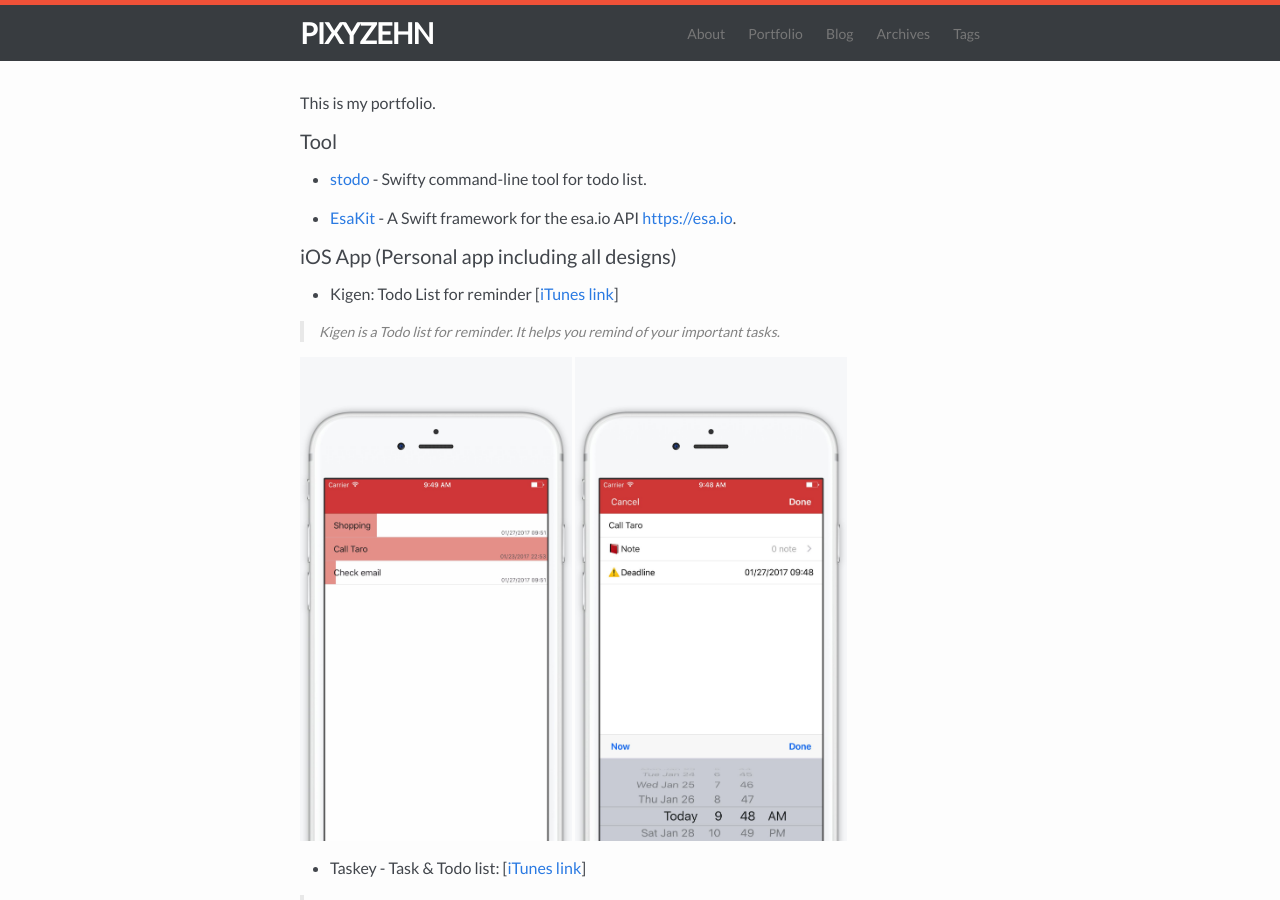
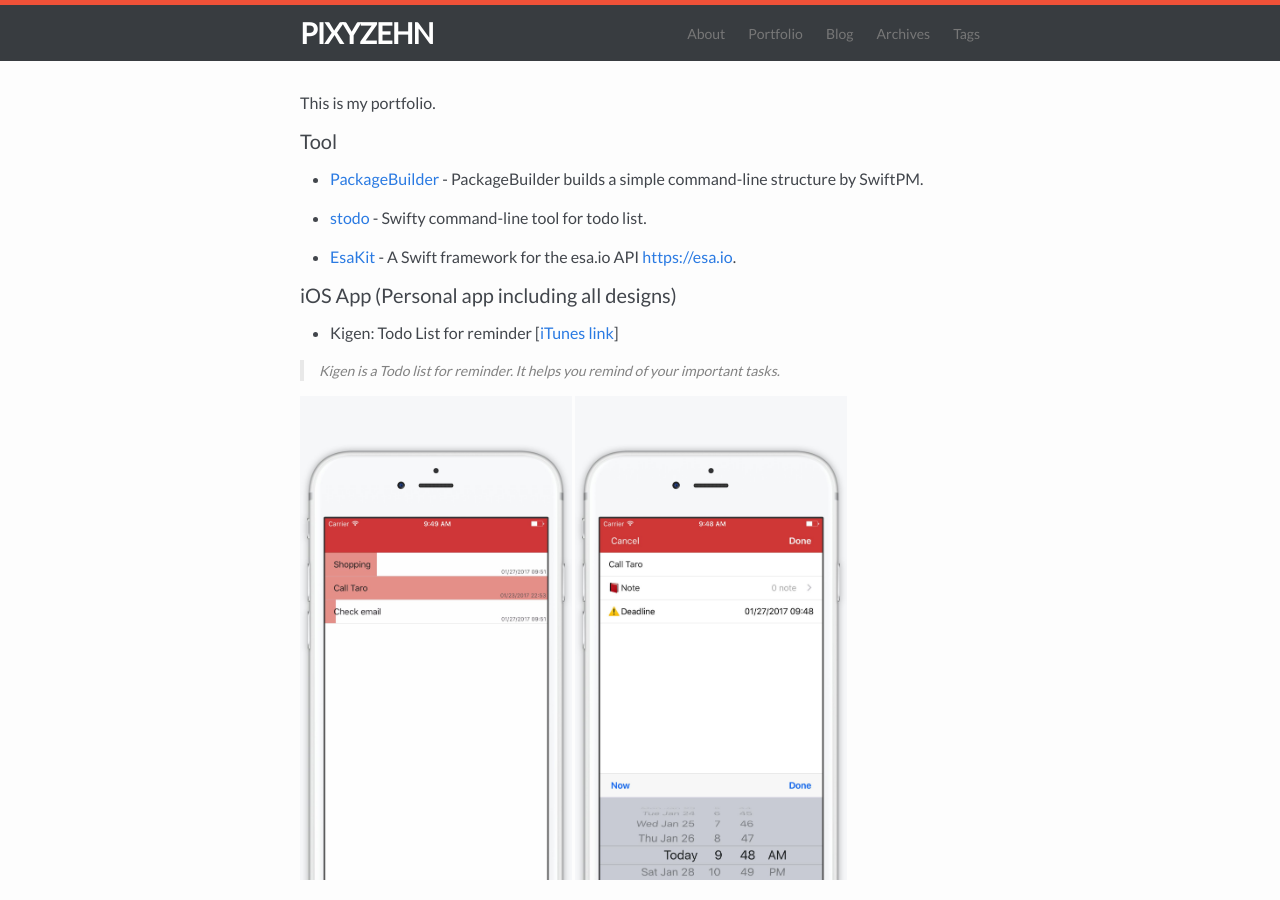
Before and after one commit to pixyzehn/pixyzehn.com, a Jekyll site: the page built from pages/portfolio.md, in a window 1280 px wide and 900 px high. Built offline with Jekyll 4.4.1, drawn with Linux system fonts in a browser that asks for light colours.

Commit message:
Update portfolio.md

```diff
--- a/pages/portfolio.md
+++ b/pages/portfolio.md
@@ -7,6 +7,8 @@ permalink: /portfolio/
 This is my portfolio.
 
 #### Tool
+
+- [PackageBuilder](https://github.com/pixyzehn/PackageBuilder) - PackageBuilder builds a simple command-line structure by SwiftPM.
 
 - [stodo](https://github.com/pixyzehn/stodo) - Swifty command-line tool for todo list.
 
```
